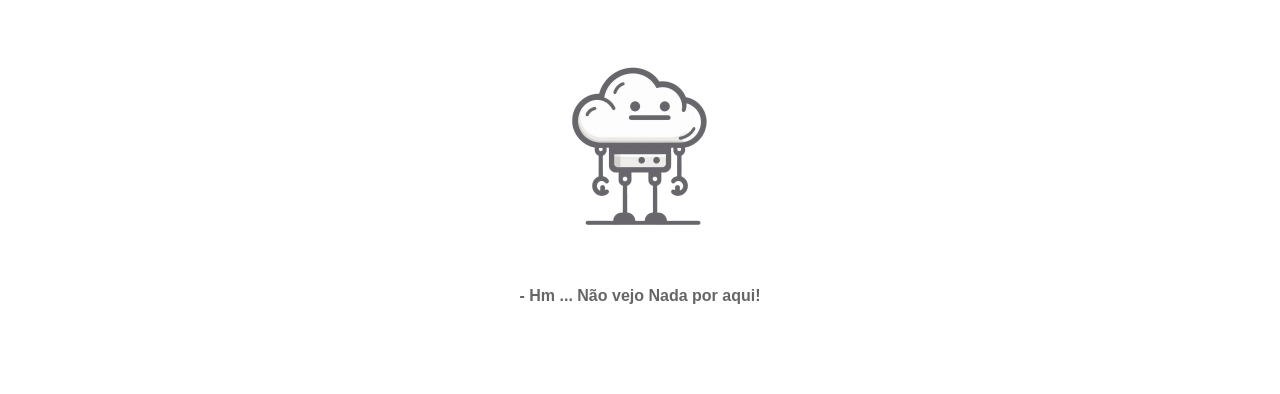
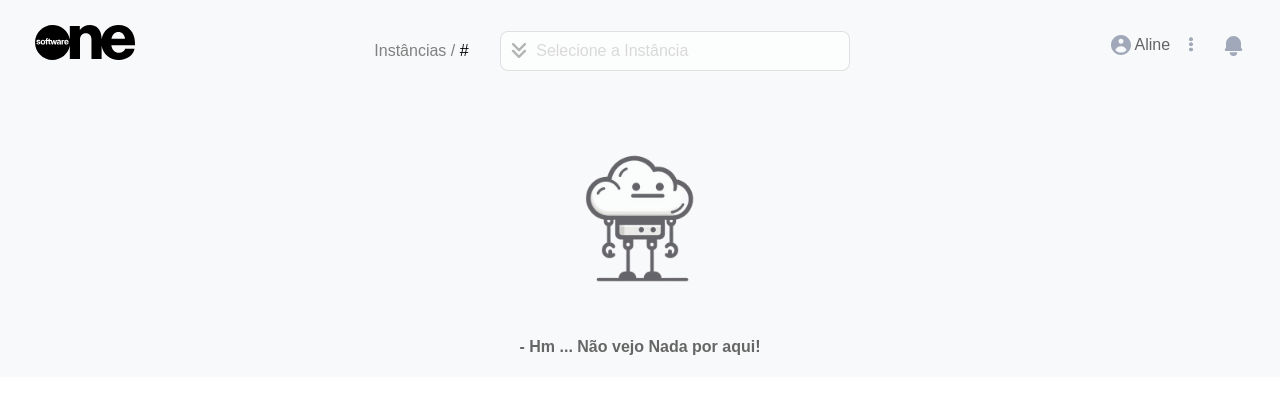
Before and after one commit to AlineSilv/cloud-client-bank, a React (Create React App) app: page /tabela in a window 1280 px wide. Shown: the top 394 px of the page. Built offline with nearby package versions, Linux system fonts and the light colour scheme; the HTML template or start-up script is replaced by a standard one.

Commit message:
fix: Entendimento Geral Concluido sobre as problemáticas de assets na Public mais o fetch do json.

```diff
--- a/src/App.tsx
+++ b/src/App.tsx
@@ -5,7 +5,7 @@ import Register from './pages/registerScreen/RegisterScreen.tsx';
 import Error from './pages/errorScreen/ErrorScreen.tsx';
 import Home from './pages/home/Home.tsx'
 import Dashboard from './pages/dashboard/Dashboard.tsx'
-import Relatory from './pages/relatory/EmptyRelatory.tsx'
+import Relatory from './pages/relatory/Relatory.tsx'
 const basename = window.location.hostname === 'localhost' ? '' : '/cloud-client-bank';
 
 function App() {
--- a/src/pages/relatory/EmptyRelatory.tsx
+++ b/src/pages/relatory/EmptyRelatory.tsx
@@ -7,7 +7,7 @@ import {
   Description
 } from './EmptyRelatoryStyles.ts'
 
-function Relatory() {
+function EmptyRelatory() {
 
   return (
       <ContentScreen>
@@ -21,4 +21,4 @@ function Relatory() {
   );
 }
 
-export default Relatory;
+export default EmptyRelatory;
--- /dev/null
+++ b/src/pages/relatory/Relatory.tsx
@@ -0,0 +1,108 @@
+import React,  { useState, useEffect, lazy, Suspense }  from 'react';
+import {
+  ContentScreen,
+  RowHeader,
+  BoxLogo,
+  Logo,
+  HeaderMenuBar,
+  LabelInstruct,
+  LabelInstructBlack,
+  InstanceSelect,
+  MenuConfig,
+  IconUser,
+  IconMenuConfig,
+  IconMenuNotification,
+  RelatoryContent,
+} from "./RelatoryStyles.ts";
+
+const relatoryComponents: Record<string, any> = {
+  "#": lazy(() => import("./EmptyRelatory.tsx")),
+  "AMIs": lazy(() => import("./table/RelatoryAMIs.tsx")),
+  "EBSSnapshots": lazy(() => import("./table/RelatoryEBSSnapshots.tsx")),
+  "EBS": lazy(() => import("./table/RelatoryEBSVolumes.tsx")),
+  "EC2": lazy(() => import("./table/RelatoryEC2Instances.tsx")),
+  "ElasticIP": lazy(() => import("./table/RelatoryElasticIPs.tsx")),
+  "RDS": lazy(() => import("./table/RelatoryRDSInstances.tsx")),
+  "RDSSnapshots": lazy(() => import("./table/RelatoryRDSSnapshots.tsx")),
+  "S3": lazy(() => import("./table/RelatoryS3Buckets.tsx")),
+};
+
+function Relatory() {
+  const [selectedInstance, setSelectedInstance] = useState<string>("#");
+  const [jsonData, setJsonData] = useState<any>({});
+
+  useEffect(() => {
+    fetch("/recursos.json")
+      .then((response) => response.json())
+      .then((data) => {
+        setJsonData(data);
+      })
+      .catch((error) => console.error("Erro ao carregar JSON", error));
+  }, []);
+
+  const getFilteredData = () => {
+    if (!selectedInstance || Object.keys(jsonData).length === 0) return [];
+
+    let allData: any[] = [];
+
+    Object.keys(jsonData).forEach((account) => {
+      if (jsonData[account][selectedInstance]) {
+        const formattedData = jsonData[account][selectedInstance].map((item: any) => ({
+          ...item,
+          Account: account,
+        }));
+        allData = [...allData, ...formattedData];
+      }
+    });
+
+    return allData;
+  };
+  const handleFilterChange = (instance: string) => {
+    setSelectedInstance(instance);
+  };
+
+  const SelectedRelatory = selectedInstance ? relatoryComponents[selectedInstance] : null;
+
+  return (
+    <ContentScreen>
+      <RowHeader>
+        <BoxLogo><Logo src='./assets/TelaLogin/softwareone-logo.svg' alt="logo"/></BoxLogo>
+        <HeaderMenuBar>
+          <LabelInstruct> Instâncias / <LabelInstructBlack>{selectedInstance || ""}</LabelInstructBlack></LabelInstruct>
+          <InstanceSelect value={selectedInstance} onChange={(e) => handleFilterChange(e.target.value)}>
+            <option value="#">Selecione a Instância</option>
+            <option value="AMIs">AMIs</option>
+            <option value="EBSSnapshots">EBS Snapshots</option>
+            <option value="EBS">EBS Volumes</option>
+            <option value="EC2">EC2 Instances</option>
+            <option value="ElasticIP">Elastic IPs</option>
+            <option value="RDS">RDS Instances</option>
+            <option value="RDSSnapshots">RDS Snapshots</option>
+            <option value="S3">S3 Buckets</option>
+          </InstanceSelect>
+        </HeaderMenuBar>
+        <MenuConfig>
+          <IconMenuNotification>
+            <img src='./assets/Navbar/icon-header-menu-config-notification.svg' alt="alertas" style={{ width: 25, height: 20 }} />
+          </IconMenuNotification>
+          <IconMenuConfig>
+            <img src='./assets/Navbar/TreePoints.svg' alt="menu" style={{ width: 40, height: 25 }} />
+          </IconMenuConfig>
+          <IconUser>
+            <img src='./assets/Navbar/UserCircle.svg' alt="usuario" style={{ width: 25, height: 20 }} />
+            <p>Aline</p>
+          </IconUser>
+        </MenuConfig>
+      </RowHeader>
+      <RelatoryContent>
+        {SelectedRelatory && (
+          <Suspense fallback={<div>Carregando...</div>}>
+            <SelectedRelatory data={getFilteredData()} />
+          </Suspense>
+        )}
+      </RelatoryContent>
+    </ContentScreen>
+  );
+}
+
+export default Relatory;
--- /dev/null
+++ b/src/pages/relatory/RelatoryStyles.ts
@@ -0,0 +1,184 @@
+import styled from "styled-components";
+
+export const ContentScreen = styled.div`
+font-family: 'Poppins', sans-serif;
+background-color:#F8F9FA;
+font-size: 16px;
+`;
+
+export const RowHeader = styled.div`
+  display: flex;
+  flex-direction: row;
+`;
+
+export const BoxLogo = styled.div`
+  width: 250px;
+  margin-left: 35px;
+  padding-top:25px;
+  @media (max-width: 1200px) {
+  width: 180px;
+  order:1;
+  }
+`;
+
+export const Logo = styled.img`
+ max-width:100px;
+`;
+
+export const HeaderMenuBar =styled.div`
+  width:70%;
+  align-items: center;
+  display: flex;
+  white-space: nowrap;
+
+  @media (max-width: 1200px) {
+    display:flex;
+    width: 70%;
+    display: flex;
+    align-items: center;
+    padding-left: 80px;
+    order: 2;
+
+    }
+`;
+
+export const LabelInstruct = styled.p`
+  color: gray;
+  padding-left: 15%;
+  padding-right: 4%;
+`;
+
+export const LabelInstructBlack = styled.span`
+
+color:black;
+`;
+export const InstanceSelect = styled.select`
+  -webkit-appearance: none;
+  -moz-appearance: none;
+  appearance: none;
+  background-color: #FFF;
+  border: 1px solid #cccc;
+  font-family: "Poppins", sans-serif;
+  font-size: 16px;
+  color: #ccc;
+  opacity:0.7;
+  outline: none;
+  cursor: pointer;
+  width:350px;
+  height: 40px;
+  padding-left: 35px;
+  margin-lef:100px;
+  margin-right:30px;
+  border-radius: 8px;
+  background-image: url("../../assets/Navbar/icon-input-header-chevron.svg");
+  background-position:1% center;
+  background-repeat: no-repeat;
+  background-size: 30px 15px;
+
+  &::placeholder {
+    padding-right:5px;
+    color: #888;
+  }
+
+  option {
+    border:none;
+    border-radius:10px;
+    background-color: #FFFF;
+    opacity:0.6;
+    color: #888;
+  }
+
+  option:checked {
+    border:none;
+    border-radius:10px;
+    background-color: #ccc;
+    color: #333;
+    opacity:0.6;
+  }
+`;
+
+export  const AccountSelect = styled.select`
+  -webkit-appearance: none;
+  -moz-appearance: none;
+  appearance: none;
+  background-color: #FFF;
+  border: 1px solid #cccc;
+  font-family: "Poppins", sans-serif;
+  font-size: 16px;
+  color: #ccc;
+  opacity:0.7;
+  outline: none;
+  cursor: pointer;
+  width:350px;
+  height: 40px;
+  padding-left: 35px;
+  margin-lef:100px;
+  margin-right:30px;
+  border-radius: 8px;
+  background-image: url("../../assets/Navbar/icon-input-header-chevron.svg");
+  background-position:1% center;
+  background-repeat: no-repeat;
+  background-size: 30px 15px;
+
+  &::placeholder {
+    padding-right:5px;
+    color: #888;
+  }
+`;
+
+export const MenuConfig = styled.div`
+margin-left:20%;
+margin-top:20px;
+width: 15%;
+padding-bottom: 2%;
+display: flex;
+flex-direction: row-reverse;
+justify-content: flex-end;
+align-items: center;
+text-align: center;
+
+@media (max-width: 1440px) {
+margin-left:5%;
+order: 3;
+}
+`;
+
+export const IconUser = styled.div`
+  width: 50px;
+  opacity: 60%;
+  display: flex;
+  flex-direction: row;
+  text-align: center;
+  align-items: center;
+  margin-bottom: 6px;
+
+  & a {
+    text-decoration: none;
+    color: inherit;
+  }
+
+  & p {
+    padding-left: 8%;
+    white-space: nowrap;
+  }
+`;
+
+export const IconMenuConfig = styled.div`
+  width:60px;
+  opacity: 60%;
+  position: relative;
+  cursor: pointer;
+`;
+
+export const IconMenuNotification = styled.div`
+  widht:70px;
+  opacity: 60%;
+`;
+
+export const RelatoryContent = styled.div`
+  display: flex;
+  flex-direction: column;
+  align-items: center;
+  margin-top: 0em;
+  width: auto;
+`;
```
